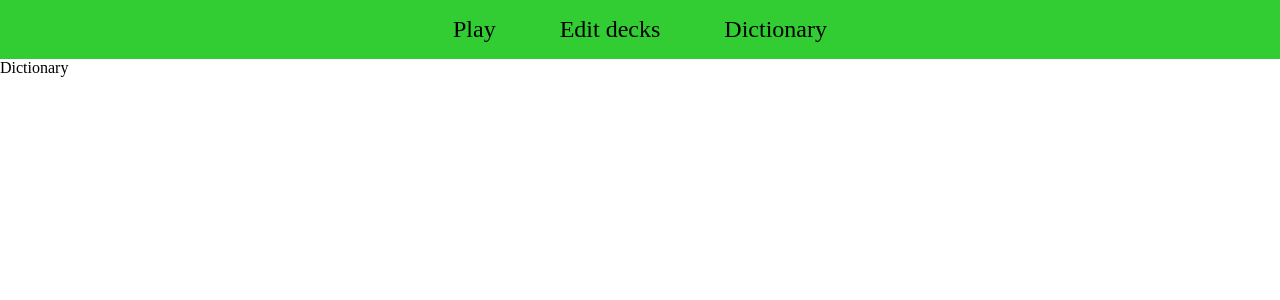
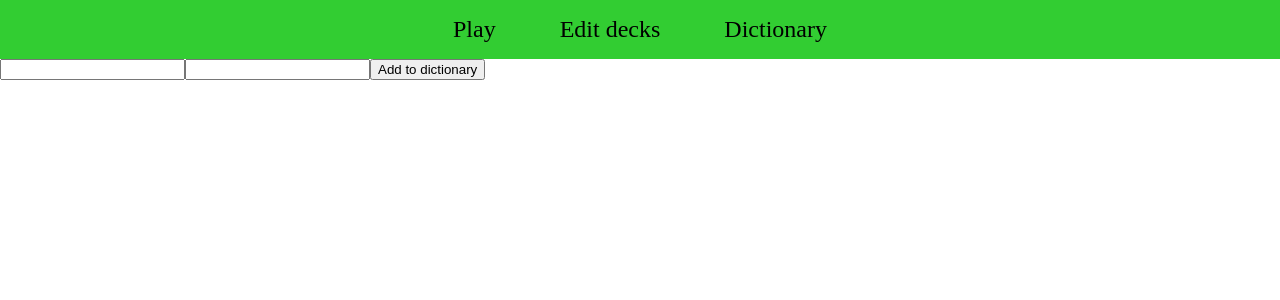
Before and after one commit to maksimPhilippov/words-memo, a React (Create React App) app: page /dictionary in a window 1280 px wide. Shown: the top 300 px of the page. Built offline with nearby package versions, Linux system fonts and the light colour scheme.

Commit message:
dictionary state using

```diff
--- /dev/null
+++ b/src/components/Card/Card.jsx
@@ -0,0 +1,10 @@
+import React from "react";
+
+export default function Card({ word, translation }) {
+  return (
+    <div className="dictionary-card">
+      <span>{word}</span>
+      <span>{translation}</span>
+    </div>
+  );
+}
--- /dev/null
+++ b/src/containers/DictionaryAdder/DictionaryAdder.jsx
@@ -0,0 +1,27 @@
+import React, { useState } from "react";
+import { useDispatch } from "react-redux";
+import { addDictionaryWord } from "../../reducers/DictionaryReducer";
+
+export const DictionaryAdder = (props) => {
+  const [word, setWord] = useState("");
+  const [translation, setTranslation] = useState("");
+  const dispatch = useDispatch();
+
+  return (
+    <div className="dictionary-adder">
+      <input
+        type="text"
+        value={word}
+        onChange={(e) => setWord(e.target.value)}
+      />
+      <input
+        type="text"
+        value={translation}
+        onChange={(e) => setTranslation(e.target.value)}
+      />
+      <button onClick={() => dispatch(addDictionaryWord(word, translation))}>
+        Add to dictionary
+      </button>
+    </div>
+  );
+};
--- /dev/null
+++ b/src/containers/DictionaryList/DictionaryList.jsx
@@ -0,0 +1,14 @@
+import React from "react";
+import { useSelector } from "react-redux";
+import Card from "../../components/Card/Card";
+
+export default function DictionaryList() {
+  const cards = useSelector((state) => state.dictionary.words);
+  return (
+    <div>
+      {cards.map((card) => (
+        <Card key={card.id} word={card.word} translation={card.translation} />
+      ))}
+    </div>
+  );
+}
--- a/src/reducers/DictionaryReducer.js
+++ b/src/reducers/DictionaryReducer.js
@@ -25,13 +25,13 @@ export function DictionaryReducer(state = { words: [], nextId: 0 }, action) {
   let newDictionary = {};
   switch (action.type) {
     case ADD_WORD_TO_DICTIONARY:
-      newDictionary.words = state.slice(0);
+      newDictionary.words = state.words.slice(0);
       newDictionary.words.push({ ...action.payload, id: state.nextId });
       newDictionary.nextId = state.nextId + 1;
       return newDictionary;
-      break;
+
     case REMOVE_WORD_FROM_DICTIONARY:
-      newDictionary.words = state.filter((element) => {
+      newDictionary.words = state.words.filter((element) => {
         return (
           element.word !== action.payload.word ||
           element.translation !== action.payload.translation
@@ -39,10 +39,8 @@ export function DictionaryReducer(state = { words: [], nextId: 0 }, action) {
       });
       newDictionary.nextId = state.nextId;
       return newDictionary;
-      break;
 
     default:
       return state;
-      break;
   }
 }
--- a/src/routes/Dictionary.jsx
+++ b/src/routes/Dictionary.jsx
@@ -1,5 +1,12 @@
 import React from "react";
+import { DictionaryAdder } from "../containers/DictionaryAdder/DictionaryAdder";
+import DictionaryList from "../containers/DictionaryList/DictionaryList";
 
 export default function Dictionary() {
-  return <div>Dictionary</div>;
+  return (
+    <div>
+      <DictionaryAdder />
+      <DictionaryList />
+    </div>
+  );
 }
```
